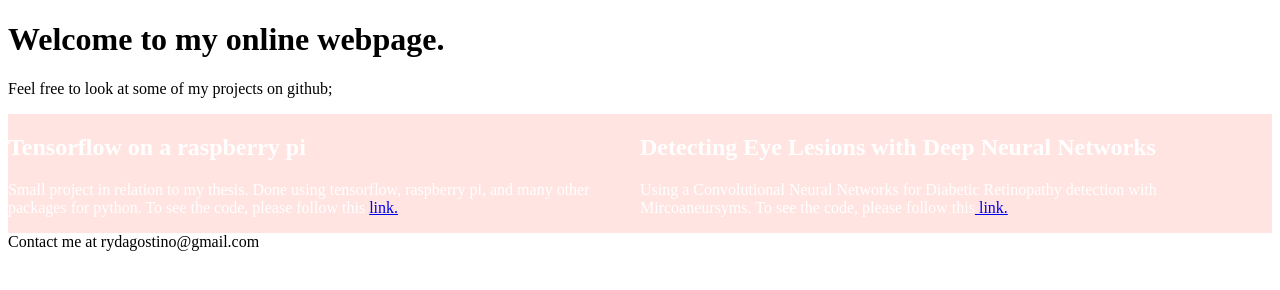
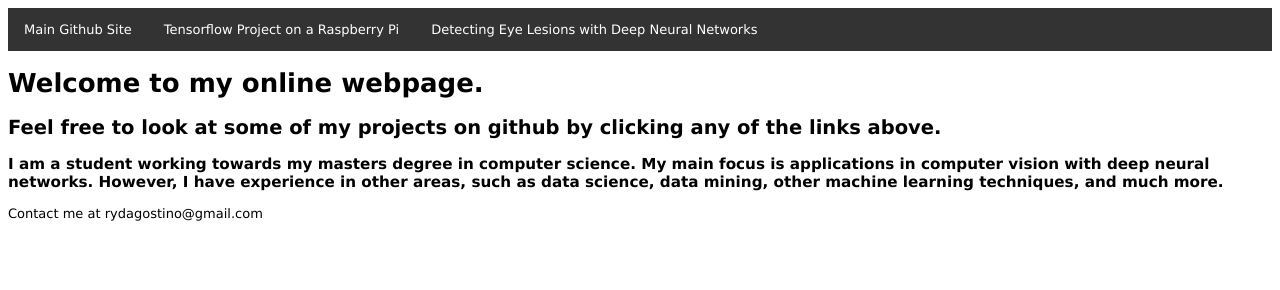
Before and after one commit to rd16395p/rd16395p.github.io, a plain HTML site: page index.html in a window 1280 px wide. Drawn offline with Linux system fonts and the light colour scheme.

Commit message:
changed overall look
made it much more cleaner thanks w3 schools

```diff
--- a/index.html
+++ b/index.html
@@ -1,32 +1,68 @@
 <!DOCTYPE html>
 <style>
+body {
+  font-family: 'Lucida Grande', 'Helvetica Neue', Helvetica, Arial, sans-serif;
+
+  font-size: 13px;
+}
    .column {
   float: left;
   width: 50%;
   background-color: MistyRose;
   color: white;
 }
-
 /* Clear floats after the columns */
 .row:after {
   content: "";
   display: table;
   clear: both;
    }
+   ul {
+  list-style-type: none;
+  margin: 0;
+  padding: 0;
+  overflow: hidden;
+  background-color: #333;
+}
+
+li {
+  float: left;
+}
+
+li a {
+  display: block;
+  color: white;
+  text-align: center;
+  padding: 14px 16px;
+  text-decoration: none;
+}
+
+
+li a:hover {
+  background-color: #F00;
+}
 </style>
 <html>
 <body>
+<ul>
+  <li><a class="active" href="https://github.com/rd16395p">Main Github Site</a></li>
+  <li><a href="https://github.com/rd16395p/tensormodeltoraspi">Tensorflow Project on a Raspberry Pi</a></li>
+  <li><a href="https://github.com/rd16395p/Detecting-Eye-LesionMircoaneursyms">Detecting Eye Lesions with Deep Neural Networks</a> </li>
+</ul>
 <h1>Welcome to my online webpage.</h1>
-<p>Feel free to look at some of my projects on github;</p>
+<h2>Feel free to look at some of my projects on github by clicking any of the links above. </h2>
+<h3>I am a student working towards my masters degree in computer science. My main focus is applications in
+computer vision with deep neural networks. However, I have experience in other areas, such as data science, data mining, other machine learning
+techniques, and much more. </h3>
 </body>
-   <div class="row">
+   <!--<div class="row">
       <div class="column"><h2> Tensorflow on a raspberry pi </h2>
          <p> Small project in relation to my thesis. Done using tensorflow, raspberry pi, and many other packages for python. To see the
             code, please follow this <a href = "https://github.com/rd16395p/tensormodeltoraspi">link.</a></p></div>
   <div class="column"><h2>Detecting Eye Lesions with Deep Neural Networks </h2>
      <p> Using a Convolutional Neural Networks for Diabetic Retinopathy detection with Mircoaneursyms. To see the
             code, please follow this<a href = "https://github.com/rd16395p/Detecting-Eye-LesionMircoaneursyms"> link. </a> </p></div>
-</div>
+</div> --->
   <footer>
 
  Contact me at rydagostino@gmail.com
```
